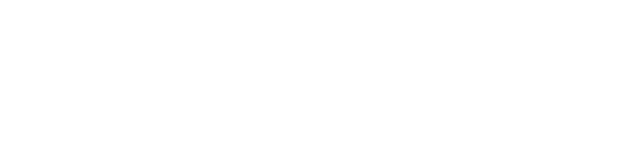
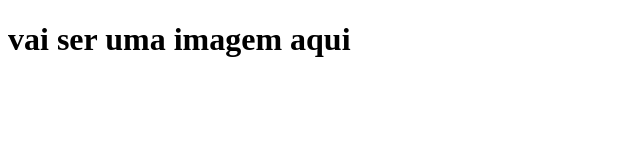
Before and after one commit to thaemesilva/cerb, a plain HTML site: page index.html in a window 1280 px wide. Shown: the whole page, without its empty margins (0-640 px from the left). Drawn offline with Linux system fonts and the light colour scheme.

Commit message:
Add files via upload

```diff
--- a/index.html
+++ b/index.html
@@ -6,6 +6,6 @@
     <title>Document</title>
 </head>
 <body>
-
+   <h1>vai ser uma imagem aqui</h1>
 </body>
 </html>
```
Also changed, not shown: style.css (added).
